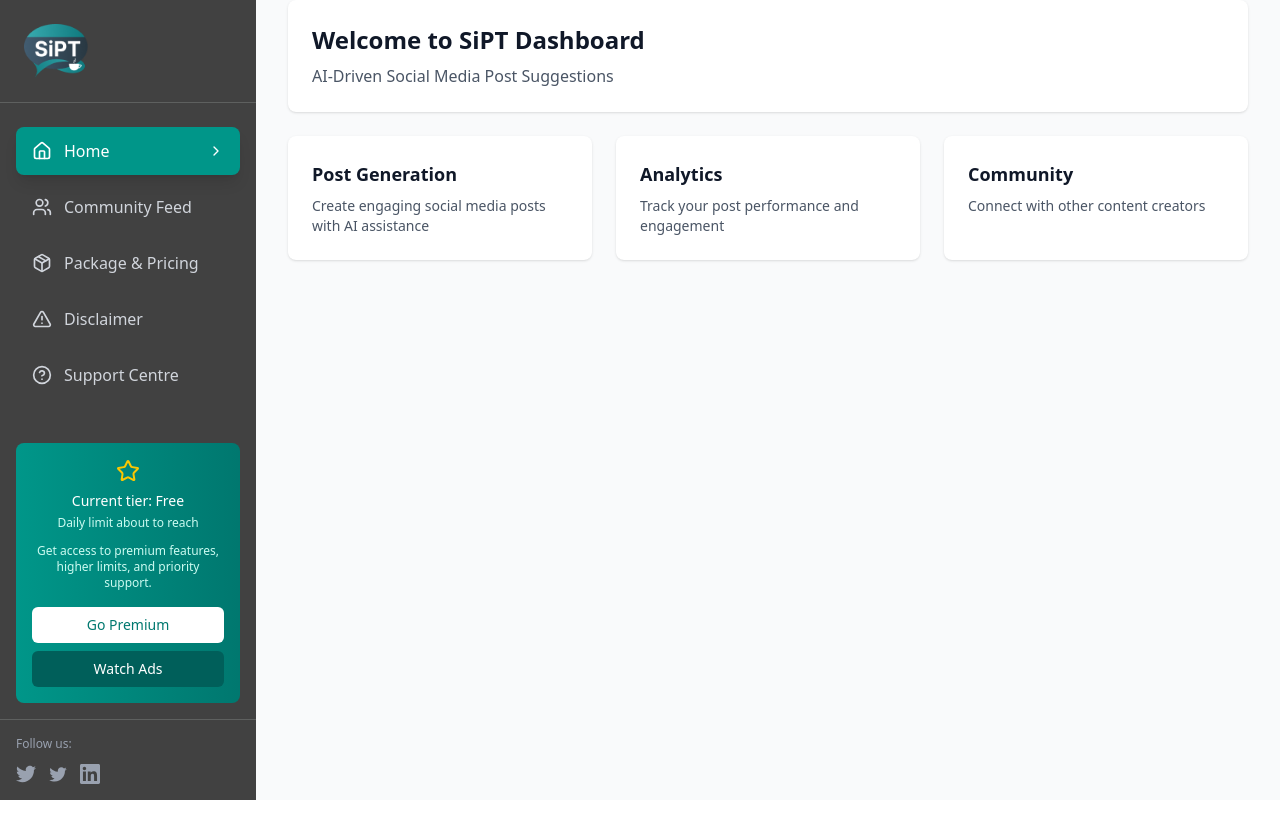
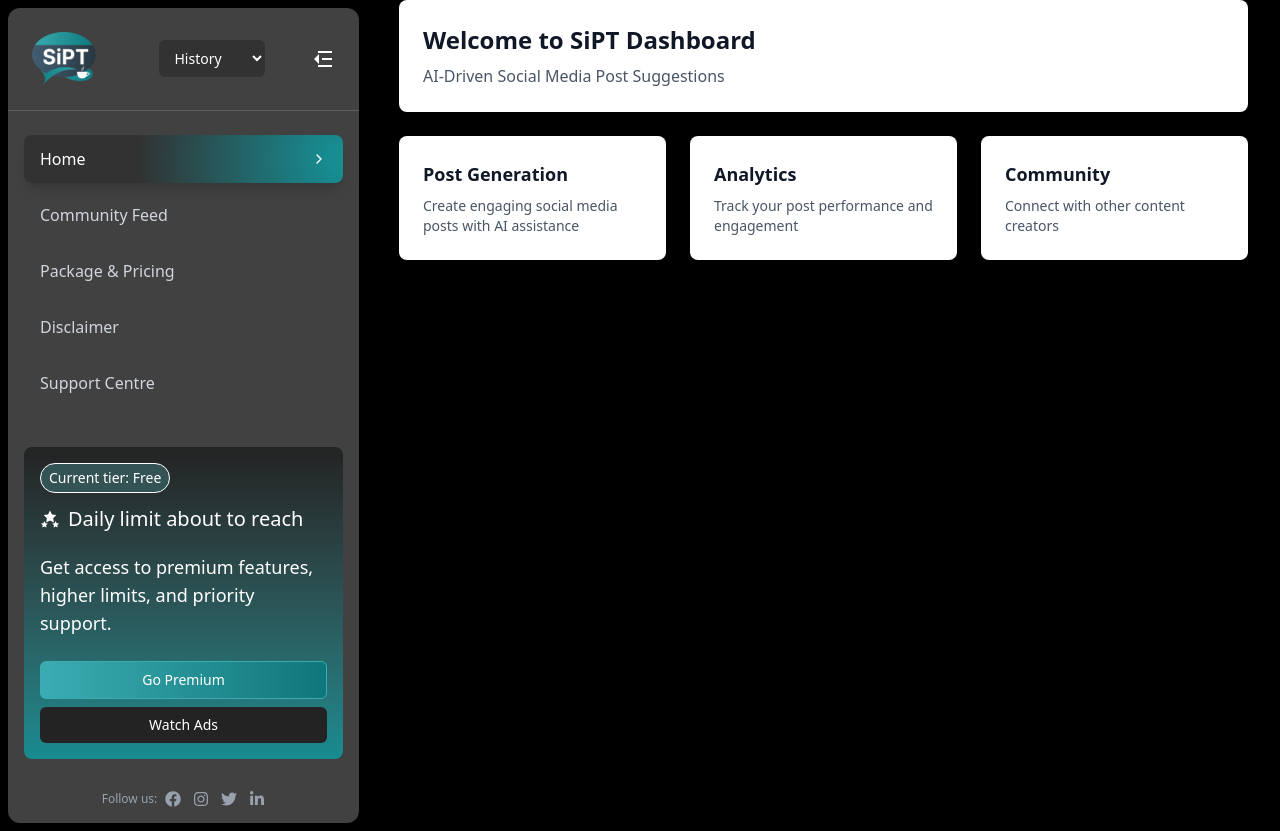
Before and after one commit to Md-Sifat-code/Sipit-Ai-Driven-social-media-post-suggestion, a React (Vite) app: page /dashboard in a window 1280 px wide. Before the commit the page ends 800 px from the top, so only its background shows below. Built offline with nearby package versions, Linux system fonts and the light colour scheme.

Commit message:
Completed Navbar

```diff
--- a/src/Layout/DashboardLayout.tsx
+++ b/src/Layout/DashboardLayout.tsx
@@ -3,7 +3,7 @@
 
 const DashboardLayout = () => {
   return (
-    <div className="flex min-h-screen bg-gray-50">
+    <div className="flex min-h-screen bg-black">
       <LeftNavbar />
       <main className="flex-1 lg:ml-0 overflow-hidden">
         <div className="pt-16 lg:pt-0 px-4 lg:px-8 py-6">
--- a/src/Layout/LeftNavbar.tsx
+++ b/src/Layout/LeftNavbar.tsx
@@ -3,51 +3,45 @@
 import { useState } from 'react';
 import { Link, useLocation } from 'react-router-dom';
 import {
-  Home,
-  Users,
-  Package,
-  AlertTriangle,
-  HelpCircle,
   Menu,
   X,
   ChevronRight,
-  Star
 } from 'lucide-react';
 import logo from '../assets/Vector.png'
+import { GiStarsStack } from "react-icons/gi";
+import { FaFacebook, FaInstagram, FaLinkedinIn, FaTwitter } from 'react-icons/fa';
+import { RiMenuFold3Fill, RiMenuFold4Fill } from "react-icons/ri";
+
 
 const LeftNavbar = () => {
-  const [isOpen, setIsOpen] = useState(false);
+  const [isOpen, setIsOpen] = useState(true);
+  const [context, setContext] = useState('History');
   const location = useLocation();
 
   const navigationItems = [
     {
       name: 'Home',
       path: '/dashboard',
-      icon: Home,
       isActive: location.pathname === '/dashboard'
     },
     {
       name: 'Community Feed',
       path: '/dashboard/community',
-      icon: Users,
       isActive: location.pathname === '/dashboard/community'
     },
     {
       name: 'Package & Pricing',
       path: '/dashboard/package',
-      icon: Package,
       isActive: location.pathname === '/dashboard/package'
     },
     {
       name: 'Disclaimer',
       path: '/dashboard/disclaimer',
-      icon: AlertTriangle,
       isActive: location.pathname === '/dashboard/disclaimer'
     },
     {
       name: 'Support Centre',
       path: '/dashboard/support',
-      icon: HelpCircle,
       isActive: location.pathname === '/dashboard/support'
     }
   ];
@@ -61,15 +55,15 @@
       {/* Mobile Menu Button */}
       <button
         onClick={toggleSidebar}
-        className="lg:hidden fixed top-4 left-4 z-50 p-2 rounded-md bg-[#414141] text-white"
+        className="xl:hidden fixed top-4 left-4 z-20 p-2 rounded-md bg-[#414141] text-white"
       >
-        {isOpen ? <X size={24} /> : <Menu size={24} />}
+        {isOpen ? ' ' : <RiMenuFold4Fill size={24} />}
       </button>
 
       {/* Overlay for mobile */}
       {isOpen && (
         <div
-          className="lg:hidden fixed inset-0 bg-black bg-opacity-50 z-40"
+          className="lg:hidden fixed inset-0 z-40"
           onClick={toggleSidebar}
         />
       )}
@@ -77,18 +71,30 @@
       {/* Sidebar */}
       <div
         className={`
-          fixed top-0 left-0 h-min-screen bg-[#414141] text-white z-40 transition-transform duration-300 ease-in-out
-          ${isOpen ? 'translate-x-0' : '-translate-x-full'}
+          fixed top-0 left-0 h-min-screen bg-[#414141] text-white z-50 transition-transform duration-300 ease-in-out
+          ${isOpen ? 'translate-x-0' : '-translate-x-400'}
           lg:translate-x-0 lg:static lg:z-auto
-          w-64 flex flex-col
+          w-[351px] flex flex-col m-2 rounded-xl
         `}
       >
         {/* Logo Section */}
+
         <div className="p-6 border-b border-website-color-lightGray/20">
-          <Link to="/" className="flex items-center space-x-2">
-            <img className='w-16' src={logo} alt="Logo" />
-          </Link>
-
+          <div className="flex items-center justify-between">
+            <Link to="/" className="flex items-center space-x-2">
+              <img className='w-16' src={logo} alt="Logo" />
+            </Link>
+            {/* Context Select Button */}
+            <select
+              className="ml-4 bg-[#323232]  text-white text-sm rounded-md px-3 py-2 focus:outline-none focus:ring-2 focus:ring-teal-500"
+              value={context}
+              onChange={e => setContext(e.target.value)}
+            >
+              <option value="history">History</option>
+              <option value="see_more">See More</option>
+            </select>
+            <button onClick={() => toggleSidebar()}><RiMenuFold3Fill  className='text-2xl' /></button>
+          </div>
         </div>
 
         {/* Navigation Items */}
@@ -102,13 +108,12 @@
                   className={`
                     flex items-center justify-between px-4 py-3 rounded-lg transition-all duration-200
                     ${item.isActive
-                      ? 'bg-teal-600 text-white shadow-lg'
+                      ? 'bg-radial-active text-white shadow-lg' // Active items will show radial bg color
                       : 'text-gray-300 hover:bg-website-color-lightGray/10 hover:text-white'
                     }
                   `}
                 >
                   <div className="flex items-center space-x-3">
-                    <item.icon size={20} />
                     <span className="font-medium">{item.name}</span>
                   </div>
                   {item.isActive && <ChevronRight size={16} />}
@@ -119,24 +124,23 @@
         </nav>
 
         {/* Upgrade Section */}
-        <div className="p-4 m-4 bg-gradient-to-r from-teal-600 to-teal-700 rounded-lg">
-          <div className="text-center">
-            <div className="flex justify-center mb-2">
-              <Star className="text-yellow-400" size={24} />
-            </div>
-            <p className="text-sm font-medium mb-1">Current tier: Free</p>
-            <p className="text-xs text-teal-100 mb-3">
-              Daily limit about to reach
+        <div className="p-4 m-4 bg-gradient-to-b from-[#232323] to-[#178C91] rounded-lg">
+          <div className="flex flex-col items-start gap-2 text-white">
+
+            <p className="text-sm text-left min-w-max font-medium bg-[#345355] mb-1 border border-white rounded-2xl px-2 py-1">Current tier: Free</p>
+            <p className="text-xl  flex items-center gap-2 mb-3">
+                <GiStarsStack />
+              <span>  Daily limit about to reach</span>
             </p>
-            <p className="text-xs text-teal-100 mb-4">
+            <p className="text-lg  mb-4">
               Get access to premium features, higher limits, and priority support.
             </p>
 
-            <div className="space-y-2">
-              <button className="w-full bg-white text-teal-700 py-2 px-4 rounded-md font-medium text-sm hover:bg-gray-100 transition-colors">
+            <div className="space-y-2 w-full">
+              <button className="w-full bg-gradient-to-r from-[#3AADB2] to-[#0D777C] border border-[#3AADB2]  text-white py-2 px-4 rounded-md font-medium text-sm hover:bg-gray-100 transition-colors">
                 Go Premium
               </button>
-              <button className="w-full bg-teal-800 text-white py-2 px-4 rounded-md font-medium text-sm hover:bg-teal-900 transition-colors">
+              <button className="w-full bg-[#232323] text-white py-2 px-4 rounded-md font-medium text-sm hover:bg-teal-900 transition-colors">
                 Watch Ads
               </button>
             </div>
@@ -144,24 +148,22 @@
         </div>
 
         {/* Social Links */}
-        <div className="p-4 border-t border-website-color-lightGray/20">
-          <p className="text-xs text-gray-400 mb-3">Follow us:</p>
+        <div className="p-4 flex items-center justify-center gap-2">
+          <p className="text-xs text-gray-400">Follow us:</p>
           <div className="flex space-x-3">
             <a href="#" className="text-gray-400 hover:text-white transition-colors">
-              <svg className="w-5 h-5" fill="currentColor" viewBox="0 0 24 24">
-                <path d="M24 4.557c-.883.392-1.832.656-2.828.775 1.017-.609 1.798-1.574 2.165-2.724-.951.564-2.005.974-3.127 1.195-.897-.957-2.178-1.555-3.594-1.555-3.179 0-5.515 2.966-4.797 6.045-4.091-.205-7.719-2.165-10.148-5.144-1.29 2.213-.669 5.108 1.523 6.574-.806-.026-1.566-.247-2.229-.616-.054 2.281 1.581 4.415 3.949 4.89-.693.188-1.452.232-2.224.084.626 1.956 2.444 3.379 4.6 3.419-2.07 1.623-4.678 2.348-7.29 2.04 2.179 1.397 4.768 2.212 7.548 2.212 9.142 0 14.307-7.721 13.995-14.646.962-.695 1.797-1.562 2.457-2.549z"/>
-              </svg>
+             <FaFacebook />
             </a>
             <a href="#" className="text-gray-400 hover:text-white transition-colors">
-              <svg className="w-5 h-5" fill="currentColor" viewBox="0 0 24 24">
-                <path d="M22.46 6c-.77.35-1.6.58-2.46.69.88-.53 1.56-1.37 1.88-2.38-.83.5-1.75.85-2.72 1.05C18.37 4.5 17.26 4 16 4c-2.35 0-4.27 1.92-4.27 4.29 0 .34.04.67.11.98C8.28 9.09 5.11 7.38 3 4.79c-.37.63-.58 1.37-.58 2.15 0 1.49.75 2.81 1.91 3.56-.71 0-1.37-.2-1.95-.5v.03c0 2.08 1.48 3.82 3.44 4.21a4.22 4.22 0 0 1-1.93.07 4.28 4.28 0 0 0 4 2.98 8.521 8.521 0 0 1-5.33 1.84c-.34 0-.68-.02-1.02-.06C3.44 20.29 5.7 21 8.12 21 16 21 20.33 14.46 20.33 8.79c0-.19 0-.37-.01-.56.84-.6 1.56-1.36 2.14-2.23z"/>
-              </svg>
+              <FaInstagram />
             </a>
             <a href="#" className="text-gray-400 hover:text-white transition-colors">
-              <svg className="w-5 h-5" fill="currentColor" viewBox="0 0 24 24">
-                <path d="M20.447 20.452h-3.554v-5.569c0-1.328-.027-3.037-1.852-3.037-1.853 0-2.136 1.445-2.136 2.939v5.667H9.351V9h3.414v1.561h.046c.477-.9 1.637-1.85 3.37-1.85 3.601 0 4.267 2.37 4.267 5.455v6.286zM5.337 7.433c-1.144 0-2.063-.926-2.063-2.065 0-1.138.92-2.063 2.063-2.063 1.14 0 2.064.925 2.064 2.063 0 1.139-.925 2.065-2.064 2.065zm1.782 13.019H3.555V9h3.564v11.452zM22.225 0H1.771C.792 0 0 .774 0 1.729v20.542C0 23.227.792 24 1.771 24h20.451C23.2 24 24 23.227 24 22.271V1.729C24 .774 23.2 0 22.222 0h.003z"/>
-              </svg>
+              <FaTwitter />
             </a>
+            <a href="#" className="text-gray-400 hover:text-white transition-colors">
+              <FaLinkedinIn />
+            </a>
+
           </div>
         </div>
       </div>
--- a/src/index.css
+++ b/src/index.css
@@ -1,3 +1,4 @@
+
 @import "tailwindcss";
 
 @theme {
@@ -25,3 +26,9 @@
 .animate-marquee2 {
   animation: marquee2 20s linear infinite;
 }
+
+
+/* Custom radial gradient for active nav item */
+.bg-radial-active {
+  background: radial-gradient(circle at right, #178C91 5%, #323232 64%);
+}
```
